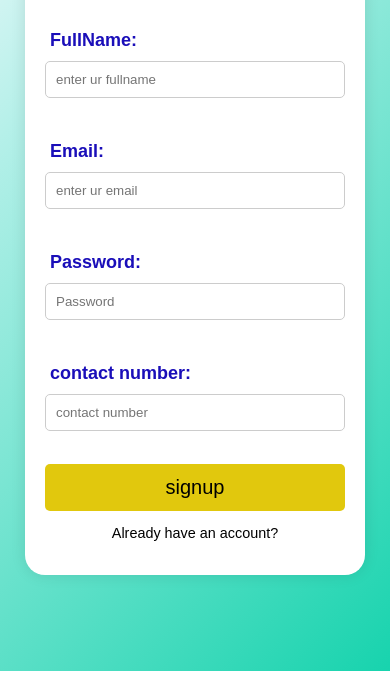
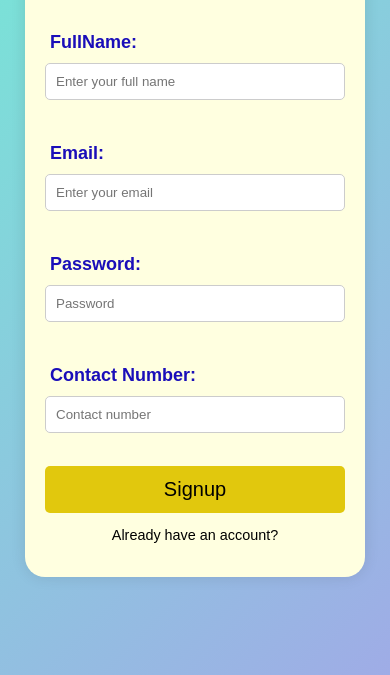
Before and after one commit to DHARMASITAREDDY/50dayscode1, a plain HTML site: page day7/signup.html in a window 390 px wide. Shown: the part 209-884 px from the top of the page. Drawn offline with Linux system fonts and the light colour scheme.

Commit message:
day 7 modification

```diff
--- a/day7/signup.html
+++ b/day7/signup.html
@@ -1,20 +1,21 @@
 <!DOCTYPE html>
 <html lang="en">
 <head>
-    <meta charset="UTF-8">
-    <meta name="viewport" content="width=device-width, initial-scale=1.0">
-    <title>signup</title>
+  <meta charset="UTF-8" />
+  <meta name="viewport" content="width=device-width, initial-scale=1.0"/>
+  <title>Signup</title>
   <style>
-body{
+    body {
       justify-content: center;
       display: flex;
       align-items: center;
-        margin:10px,auto;
-        font-family:Arial, sans-serif;
-        background:linear-gradient(135deg, oklab(41.621% -0.01727 -0.27517 / 0.023), hsl(168, 80%, 46%));
-        height:100vh;
-        padding:10px;
+      margin: 10px auto;
+      font-family: Arial, sans-serif;
+      background: linear-gradient(135deg, #74ebd5, #9face6);
+      height: 100vh;
+      padding: 10px;
     }
+
     label {
       float: left;
       margin: 10px 0 5px 5px;
@@ -22,6 +23,7 @@ body{
       font-size: 18px;
       color: #1a0eb9;
     }
+
     input[type="text"],
     input[type="email"],
     input[type="password"],
@@ -34,12 +36,14 @@ input[type="text"],
       border-radius: 5px;
       box-sizing: border-box;
     }
+
     h2 {
       text-align: center;
       margin-bottom: 25px;
-      color:crimson;
-      padding:20px;
+      color: crimson;
+      padding: 20px;
     }
+
     button {
       background-color: #e1c80d;
       color: black;
@@ -50,6 +54,7 @@ input[type="text"],
       font-size: 20px;
       cursor: pointer;
     }
+
     .container {
       background-color: #ffffff;
       padding: 20px;
@@ -57,10 +62,28 @@ input[type="text"],
       box-shadow: 0px 0px 15px rgba(0, 0, 0, 0.1);
       width: 300px;
     }
-  p{
+
+    p {
       text-align: center;
       font-size: 0.9em;
+    }
 
+    @media (max-width: 320px) {
+    .container {
+      width:200px;
+        background-color: pink;
+      }
+    }
+    @media(max-width: 768px) {
+      .container {
+        background-color: lightyellow;
+      }
+    }
+    @media (min-width: 1025px) {
+
+    .container {
+        background-color: white;
+      }
     }
   </style>
 </head>
@@ -68,20 +91,24 @@ input[type="text"],
   <form class="container">
     <h2>SIGNUP</h2>
 
-<label for="FULLNAME">FullName:</label>
-<input type="text" placeholder="enter ur fullname" name="fullname" required>
-<br><br>
+    <label for="fullname">FullName:</label>
+    <input type="text" placeholder="Enter your full name" name="fullname" required />
+    <br /><br />
+
     <label for="email">Email:</label>
-<input type="text" placeholder="enter ur email" name="email " required>
-<br><br>
+    <input type="text" placeholder="Enter your email" name="email" required />
+    <br /><br />
+
     <label for="password">Password:</label>
-<input type="password" placeholder="Password" name="password" required>
-<br><br>
-<label for="contact number">contact number:</label>
-<input type="contact number" placeholder="contact number" name="contact number" required>
-<br><br>
-<button type=" submit"> signup</button>
-<p> Already have an account?</p>
+    <input type="password" placeholder="Password" name="password" required />
+    <br /><br />
+
+    <label for="contact">Contact Number:</label>
+    <input type="text" placeholder="Contact number" name="contact" required />
+    <br /><br />
+
+    <button type="submit">Signup</button>
+    <p>Already have an account?</p>
   </form>
 </body>
 </html>
--- a/day7/style.css
+++ b/day7/style.css
@@ -48,16 +48,7 @@ body {
     border-radius: 6px;
     box-sizing: border-box;
     }
-    @media screen and (max-width: 600px) {
-      body {
-    flex-direction: column;
-    padding: 20px;
-  }
-  .container {
-      background-color: rgb(156, 9, 9);
-      padding: 30px;
-    }
-  }
+
   @media screen and (min-width: 601px) {
   body {
     background-color: #b3e6ff;
@@ -66,11 +57,34 @@ body {
     background-color: #e6f9b3;
   }
 }
-  @media screen and (min-width: 901px) {
+ @media(max-width: 425px) {
   body {
     background-color: #d5b3ff;
+  }
   .container {
-    background-color: #ffffff;
+    background-color: hsl(239, 84%, 40%);
   }
 }
-}
+ @media (min-width: 770px) and (max-width: 1024px) {
+      body {
+        background-color: lightblue;
+      }
+      .container {
+        background-color: rgb(230, 230, 20);
+      }
+    }
+    @media (min-width: 380px) and (max-width: 430px) {
+      body {
+        background-color: lightblue;
+      }
+      .container {
+        background-color: #e61414;
+      }
+    }
+    @media (min-width: 200px) and (max-width: 330px) {
+      body {
+        background-color: lightblue;
+      }
+      .container {
+        background-color:black;
+      }
```
Also changed, not shown: day7/afterlogin.html (+29 -0 lines). Lines whose indentation alone changed are shown as unchanged.
